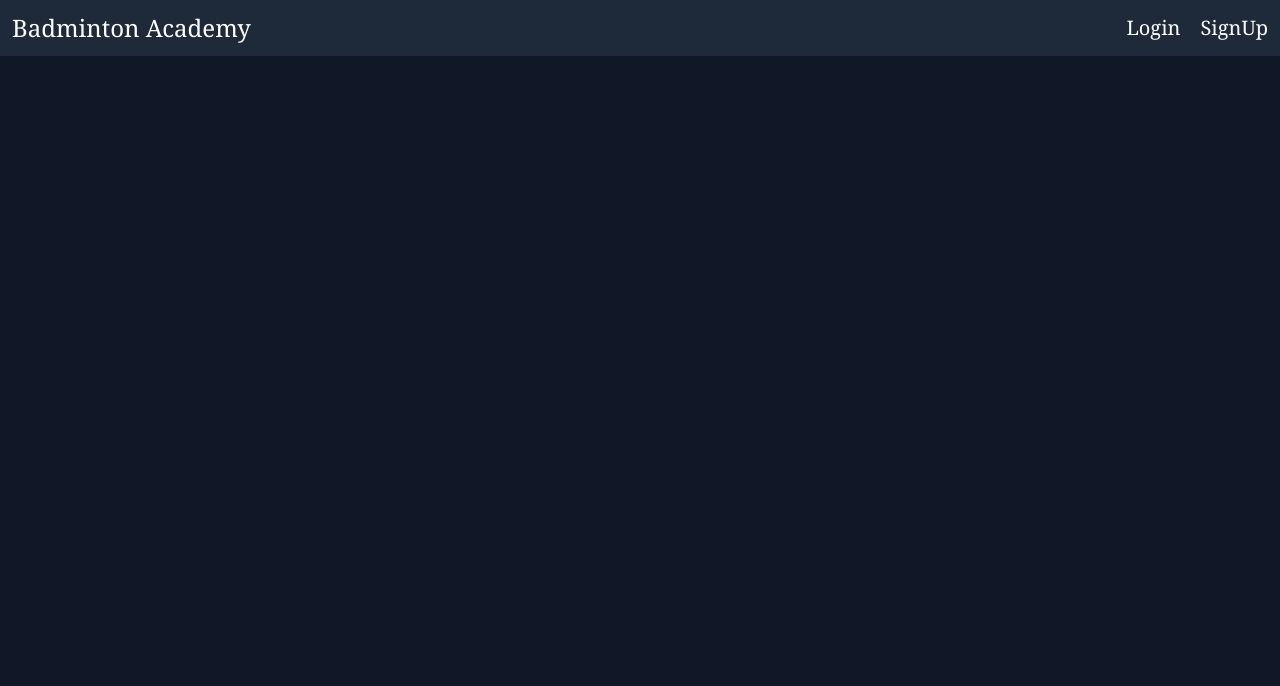
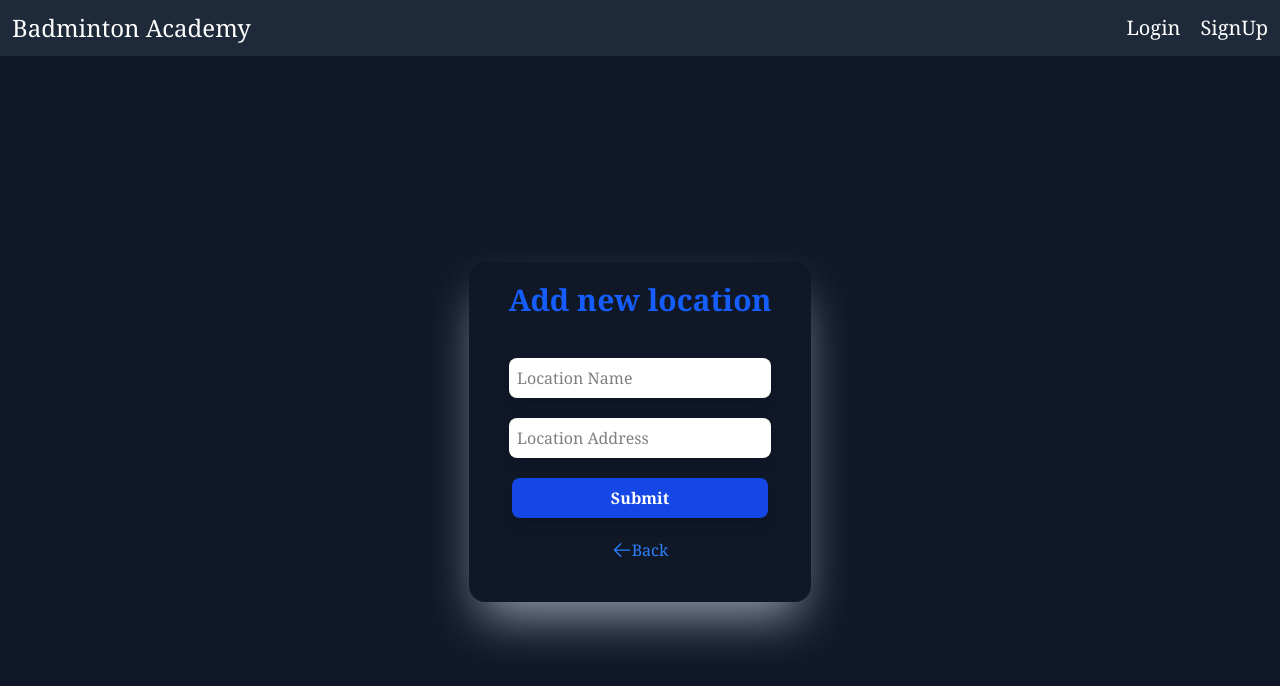
Before and after one commit to PratikJasl/Badminton-Academy, a React (Vite) app in the folder client/: page /AddLocation in a window 1280 px wide. Shown: the top 686 px of the page. Built offline with nearby package versions, Linux system fonts and the light colour scheme.

Commit message:
Add Location component added

```diff
--- a/client/src/App.tsx
+++ b/client/src/App.tsx
@@ -3,12 +3,26 @@ import Home from './components/landingPage/Home';
 import SignUp from './components/auth/SignUp'
 import LogIn from './components/auth/Login'
 import Navbar from './components/navbar/Navbar'
+import Location from './components/features/Location';
 import AddLocation from './components/features/AddLocation';
 import { Route, Routes } from 'react-router-dom'
 import { ToastContainer } from 'react-toastify';
+import { useEffect } from 'react';
+import { getInitialUserInfo } from './services/storeUserInfo';
+import { userInfoState } from "./atom/userAtom";
+import { useSetRecoilState } from "recoil";
 
 
 function App() {
+  const setUserInfo = useSetRecoilState(userInfoState);
+
+  useEffect(()=>{
+    let localData = getInitialUserInfo();
+    if(localData){
+        setUserInfo(localData);
+    }
+  },[]);
+
   return (
     <div className='h-screen flex flex-col items-center justify-center'>
       <Navbar/>
@@ -16,8 +30,10 @@ function App() {
           <Route path='/' element= {<Home/>}></Route>
           <Route path='/Signup' element= {<SignUp/>}></Route>
           <Route path='/Login' element= {<LogIn/>}></Route>
-          <Route path='/Location' element= {<AddLocation/>}></Route>
+          <Route path='/Location' element= {<Location/>}></Route>
+          <Route path='/AddLocation' element= {<AddLocation/>}></Route>
       </Routes>
+
       <ToastContainer
         position="top-right"
         autoClose={3000}
--- a/client/src/components/auth/Login.tsx
+++ b/client/src/components/auth/Login.tsx
@@ -20,7 +20,7 @@ function LogIn(){
             resolver: yupResolver(loginSchema),
     });
 
-    //@dev Function to handle the form submission, and store user information in local storage.
+    //@dev: Function to handle the form submission, and store user information in local storage.
     const onSubmit = async (data: LoginFormData) => {
         setIsLoading(true)
         let response: any;
@@ -45,7 +45,7 @@ function LogIn(){
         }
     };
 
-    //@dev After successful login, redirect the user to the home page.
+    //@dev: After successful login, redirect the user to the home page.
     if(redirect){
         return <Navigate to={'/'} />
     }
@@ -53,7 +53,7 @@ function LogIn(){
     return(
         <form onSubmit={handleSubmit(onSubmit)} className="flex flex-col items-center gap-3 lg:w-96 w-74 shadow-lg shadow-white p-10 rounded-2xl">
 
-            <h1 className="text-3xl font-bold text-blue-600 mb-2 ">LogIn</h1>
+            <h1 className="text-3xl font-bold text-blue-600 mb-2">LogIn</h1>
 
             <div className="flex flex-col gap-5">
                 <input
@@ -92,7 +92,7 @@ function LogIn(){
             <button
                 type="submit"
                 disabled={isLoading}
-                className="shadow-lg p-2 min-w-64 rounded-lg bg-blue-700 text-white font-bold hover:bg-blue-600"
+                className="shadow-lg p-2 min-w-64 rounded-lg bg-blue-700 text-white font-bold hover:bg-blue-600 hover:cursor-pointer"
             >
                 {isLoading ? 'Logging In...' : 'LogIn'}
             </button>
--- a/client/src/components/auth/SignUp.tsx
+++ b/client/src/components/auth/SignUp.tsx
@@ -258,7 +258,7 @@ function SignUp(){
             <button
                 type="submit"
                 disabled={isLoading}
-                className="w-full mt-6 shadow-lg p-3 rounded-lg bg-blue-700 text-white font-bold hover:bg-blue-600"
+                className="w-full mt-6 shadow-lg p-3 rounded-lg bg-blue-700 text-white font-bold hover:bg-blue-600 hover:cursor-pointer"
             >
                 {isLoading ? 'Signing Up...' : 'SignUp'}
             </button>
--- a/client/src/components/features/AddLocation.tsx
+++ b/client/src/components/features/AddLocation.tsx
@@ -1,31 +1,42 @@
-import { useEffect, useState } from "react";
-import { getLocation } from "../../services/locationService";
+import { Link } from "react-router-dom"
+import { ArrowLeftIcon } from "@heroicons/react/24/outline";
+
 
 function AddLocation(){
-    const [locations, setLocations] = useState<{ locationId: string; name: string; address: string }[]>([]);
+    return(
+        <section id="AddLocation" className="flex flex-col items-center">
+            <div className="flex flex-col gap-3 p-5 items-center shadow-2xl shadow-gray-400 bg-gray-900 rounded-2xl">
+                    <h2 className="text-3xl font-bold text-blue-600 mb-2 ">Add new location</h2>
+                    <form action="" className="flex flex-col gap-5 p-5 items-center">
+                        <input
+                            id="name"
+                            type="text"
+                            placeholder="Location Name"
+                            className="shadow-lg p-2 rounded-lg bg-white text-black min-w-64"
+                        />
 
-    useEffect(()=>{
-        const fetchLocation = async() => {
-            try {
-                let response = await getLocation();
-                setLocations(response);
-            } catch (error) {
-                console.log("Error Fetching Location", error);
-            }
-        }
-        fetchLocation();
-    }, []);
+                        <input
+                            id="address"
+                            type="text"
+                            placeholder="Location Address"
+                            className="shadow-lg p-2 rounded-lg bg-white text-black min-w-64"
+                        />
 
-    return(
-        <section id="addLocation" className="">
-            <div>
-                {locations.map((location) => (
-                    <div key={location.locationId}>
-                        <p>{location.name}</p>
-                        <p>{location.address}</p>
-                    </div>
-                ))}
-            </div>
+                        <button
+                            type="submit"
+                            className="shadow-lg p-2 min-w-64 rounded-lg bg-blue-700 text-white font-bold hover:bg-blue-600 hover:cursor-pointer"
+                        >
+                            Submit
+                        </button>
+
+                        <Link
+                            to="/Location"
+                            className="flex flex-row items-center text-blue-500 hover:text-white"
+                        >
+                            <ArrowLeftIcon className="h-5 w-5" /> Back
+                        </Link>
+                    </form>
+                </div>
         </section>
     )
 }
--- /dev/null
+++ b/client/src/components/features/Location.tsx
@@ -0,0 +1,74 @@
+import { useEffect, useState } from "react";
+import { Link } from "react-router-dom";
+import { getLocation } from "../../services/locationService";
+import { MapPinIcon } from "@heroicons/react/24/outline";
+import { FlagIcon } from "@heroicons/react/24/outline";
+import { TrashIcon } from "@heroicons/react/24/outline";
+
+//@dev: Function to fetch all the locations.
+function Location(){
+    const [locations, setLocations] = useState<{ locationId: string; name: string; address: string }[]>([]);
+
+    useEffect(()=>{
+        const fetchLocation = async() => {
+            try {
+                let response = await getLocation();
+                setLocations(response);
+            } catch (error) {
+                console.log("Error Fetching Location", error);
+            }
+        }
+        fetchLocation();
+    }, []);
+
+    const deleteLocation = async () => {
+
+    }
+
+    return(
+        <section id="Location" className="flex md:flex-row md:gap-50 flex-col gap-10 items-center relative">
+
+            <div className="flex flex-col gap-5 items-center text-center p-5 shadow-2xl shadow-gray-400 rounded-2xl h-110 lg:w-120 w-74">
+                <h2 className="text-3xl font-bold text-blue-600 mb-2 ">Locations we serve</h2>
+
+                <div className="h-full overflow-auto space-y-4 scroll-smooth [scrollbar-width:none] border-white border-1 md:p-5 p-2 rounded-2xl">
+                    { locations.length > 0 ? (
+                        locations.map((location) => (
+                            <div
+                                key={location.locationId}
+                                className="p-5 bg-gray-50 rounded-xl flex flex-col justify-center relative text-black"
+                            >
+                                <div className="flex flex-row gap-3 items-center">
+                                    <FlagIcon className="h-6 w-6 text-blue-600 mt-0.5 flex-shrink-0" />
+                                    <p className="font-bold p-2">{location.name}</p>
+                                </div>
+
+                                <div className="flex flex-row gap-2 items-center">
+                                    <MapPinIcon className="h-6 w-6 text-red-500 mt-0.5 flex-shrink-0" />
+                                    <p className="p-2">{location.address}</p>
+                                </div>
+
+                                <TrashIcon
+                                    className="h-6 w-6 text-gray-500 right-1 absolute hover:scale-110 hover:text-red-600 hover:cursor-pointer"
+                                    onClick={deleteLocation}
+                                />
+                            </div>
+                        ))
+                    ) : (
+                        <p>No Locations added, Add new location</p>
+                    )}
+                </div>
+
+                <Link
+                    to="/AddLocation"
+                    className="text-blue-500 hover:text-white hover:cursor-pointer"
+                >
+                    Add new location !!
+                </Link>
+            </div>
+
+        </section>
+    )
+}
+
+export default Location
--- a/client/src/components/navbar/Navbar.tsx
+++ b/client/src/components/navbar/Navbar.tsx
@@ -1,6 +1,6 @@
 import { useState } from "react";
 import { useRecoilState } from "recoil";
-import { Link } from "react-router-dom";
+import { Link, useNavigate } from "react-router-dom";
 import male from "../../assets/male.png";
 import person from "../../assets/person.png";
 import female from "../../assets/female.png";
@@ -14,6 +14,7 @@ import { ArrowRightStartOnRectangleIcon } from "@heroicons/react/24/outline";
 function Navbar(){
     const [menuOpen, setMenuOpen] = useState(false);
     const [userInfo, setUserInfo] = useRecoilState(userInfoState);
+    const navigate = useNavigate();
 
     const toggleMenu = () =>{
         setMenuOpen(!menuOpen);
@@ -27,12 +28,14 @@ function Navbar(){
             if(response?.status === 200){
                 await clearUserInfo();
                 setUserInfo(null);
+                navigate("/");
                 console.log("Logged Out");
             }
         } catch (error) {
             console.log("Error Logging Out", error);
         }
     }
+
 
     return(
         <>
@@ -74,7 +77,7 @@ function Navbar(){
                                     {userInfo?.fullName && <h1>{userInfo.fullName}</h1>}
                                     <Link to="" className="p-2 rounded-xl md:w-62 w-56 hover:bg-blue-500 bg-white text-black">Add Coaching Plan</Link>
                                     <Link to="" className="p-2 rounded-xl md:w-62 w-56 hover:bg-blue-500 bg-white text-black">Add Coaching Schedule</Link>
-                                    <Link to="" className="p-2 rounded-xl md:w-62 w-56 hover:bg-blue-500 bg-white text-black">Add Locations</Link>
+                                    <Link to="/Location" className="p-2 rounded-xl md:w-62 w-56 hover:bg-blue-500 bg-white text-black">Add Locations</Link>
                                     <Link to="" className="p-2 rounded-xl md:w-62 w-56 hover:bg-blue-500 bg-white text-black">Mark Payments</Link>
                                     <Link to="" className="p-2 rounded-xl md:w-62 w-56 hover:bg-blue-500 bg-white text-black">Mark Attendance</Link>
 
```
Also changed, not shown: 1 other file (tests, documents, lock files or other folders).
